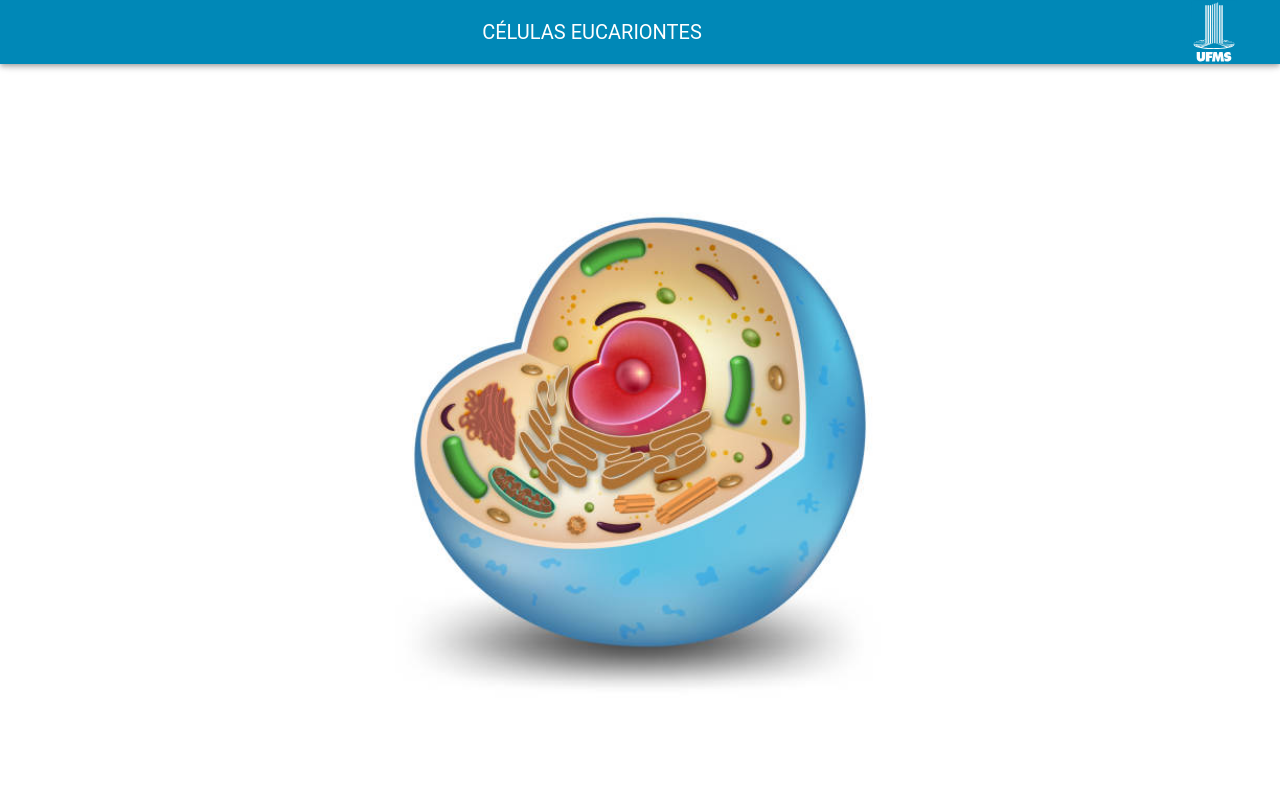
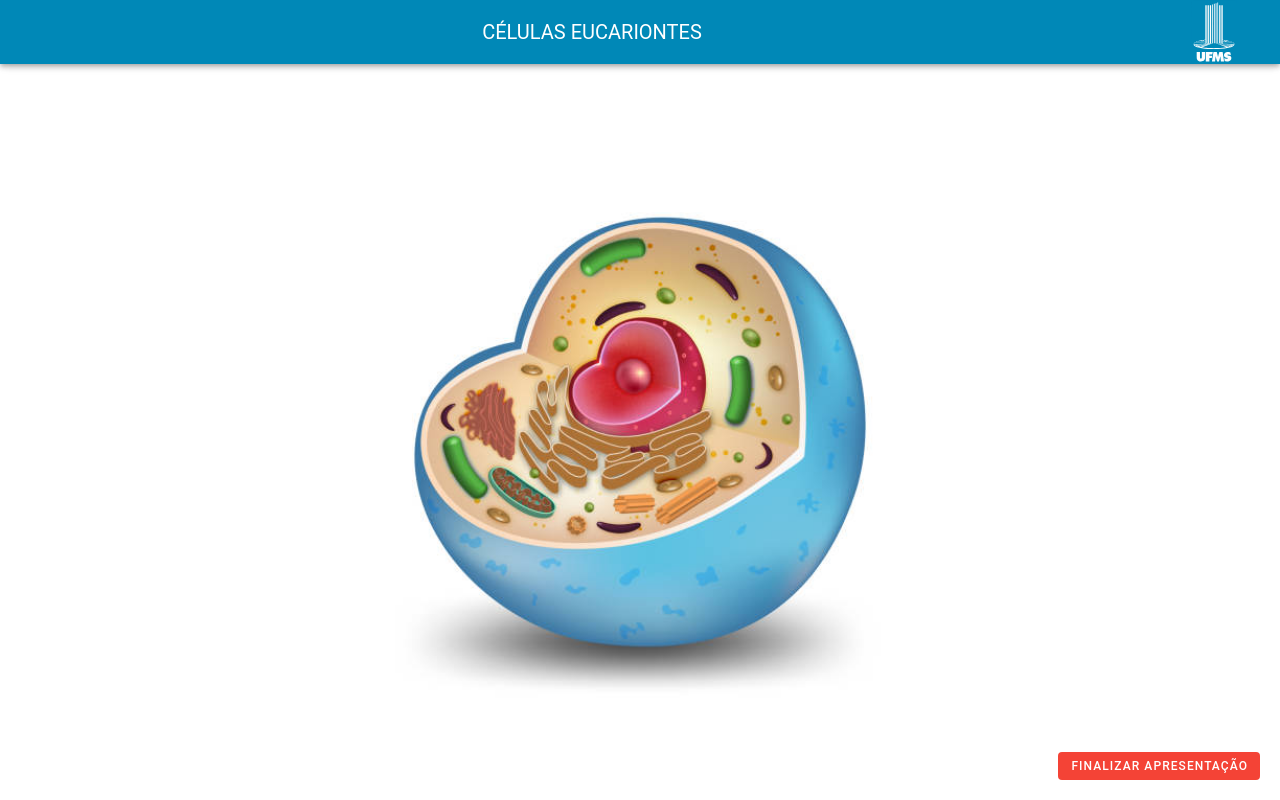
Before and after one commit to angelocestari/pwa-museu-ufms, a Vue app: page /screen3 in a window 1280 px wide. Built offline with nearby package versions, Linux system fonts and the light colour scheme.

Commit message:
[ADD] Botão para reinicar apresentação

```diff
--- a/src/views/Screen3/index.vue
+++ b/src/views/Screen3/index.vue
@@ -15,17 +15,25 @@
             mdi-circle
           </v-icon>
         </v-btn>
-        <CellInfoModal v-model="showModal"
-                       :title="modalTitle"
-                       :content="modalText"
-        ></CellInfoModal>
       </v-container>
     </v-main>
+    <v-btn size="small"
+           color="red"
+           text="Finalizar Apresentação"
+           class="finalizar-btn"
+           variant="flat"
+           @click="finalizarApresentacao"
+    ></v-btn>
+    <CellInfoModal v-model="showModal"
+                   :title="modalTitle"
+                   :content="modalText"
+    ></CellInfoModal>
   </v-app>
 </template>
 
 <script setup>
 import {ref} from "vue";
+import {useRouter} from "vue-router";
 import TopBar from "@/views/components/topBar.vue";
 import CellInfoModal from "@/views/Screen3/components/CellInfoModal.vue";
 
@@ -39,6 +47,7 @@ const organelleData = {
 const showModal = ref(false);
 const modalTitle = ref("");
 const modalText = ref("");
+const router = useRouter();
 
 function openModal(organelleId) {
   if (organelleData[organelleId]) {
@@ -46,6 +55,10 @@ function openModal(organelleId) {
     modalText.value = organelleData[organelleId].content;
     showModal.value = true;
   }
+}
+
+function finalizarApresentacao() {
+  router.push("/");
 }
 
 </script>
@@ -67,4 +80,9 @@ function openModal(organelleId) {
   left: 48%;
 }
 
+.finalizar-btn{
+  position: absolute;
+  bottom: 20px;
+  right: 20px;
+}
 </style>
```
